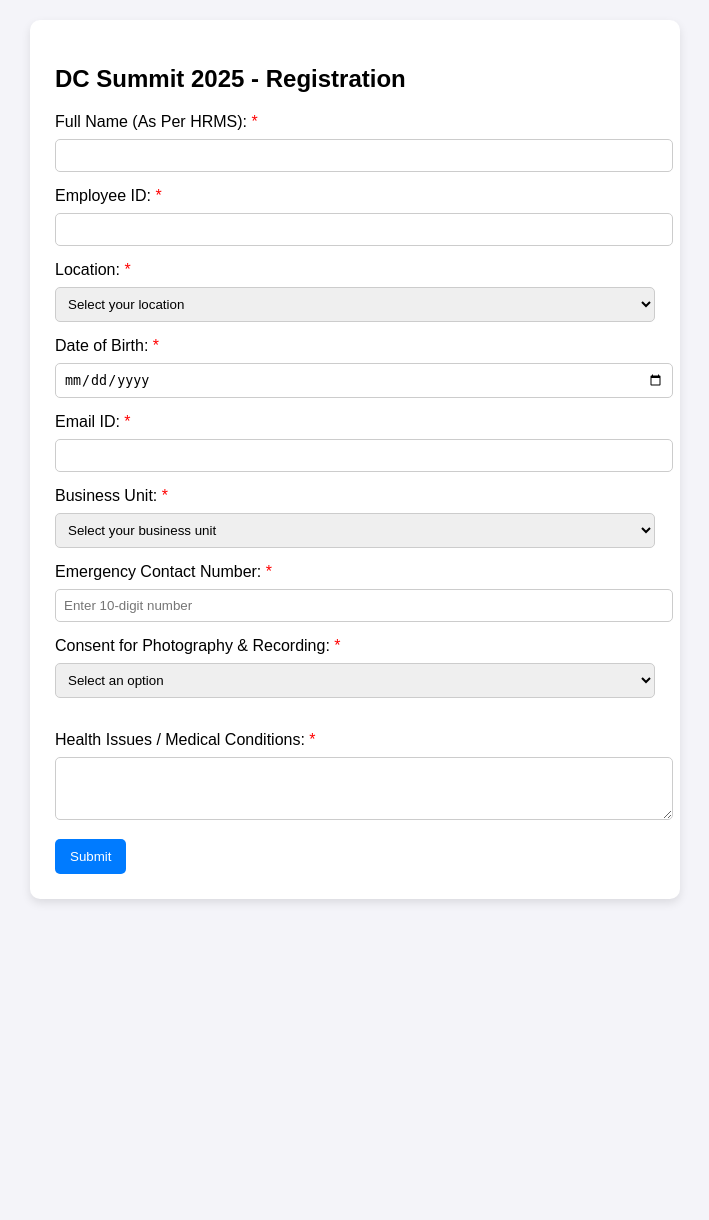
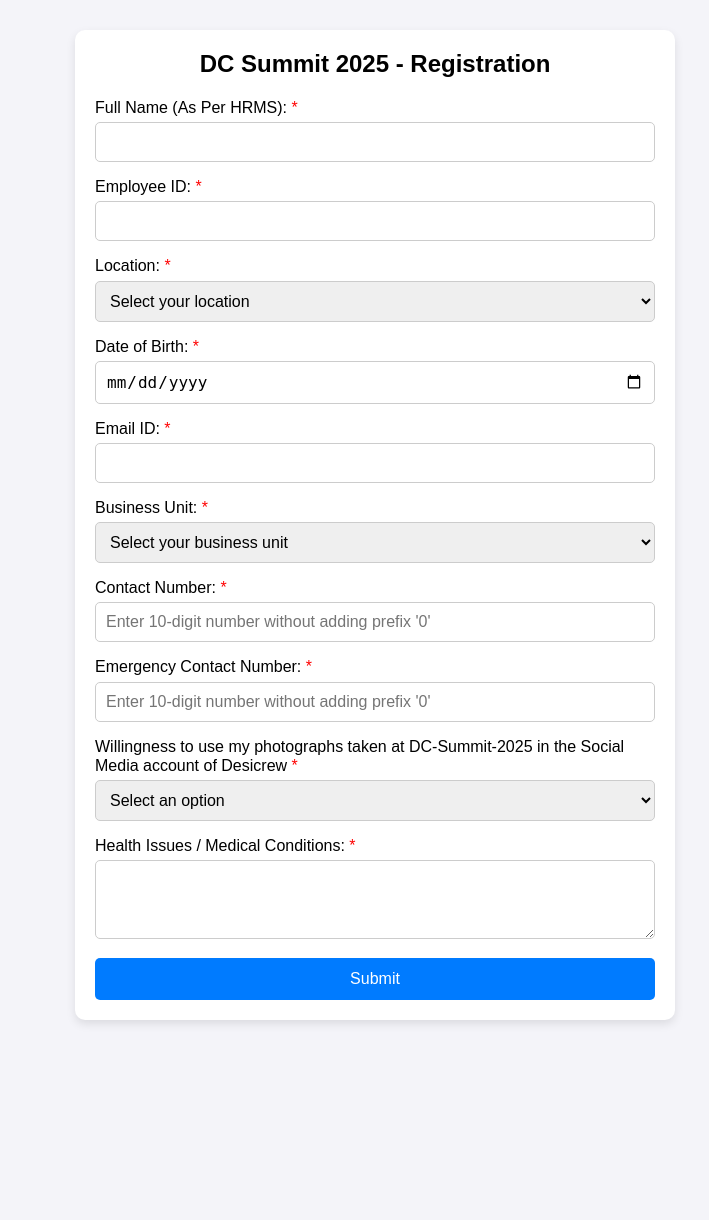
Before and after one commit to whitedevil1233rrffrfrrferf/DCSummit, a Flask app: page / in a window 1280 px wide. Shown: the whole page, without its empty margins (285-994 px from the left). Before the commit the page ends 903 px from the top, so only its background shows below. Run offline with Flask 3, Linux system fonts and the light colour scheme.

Commit message:
contact_number

```diff
--- a/app.py
+++ b/app.py
@@ -33,6 +33,7 @@ class Registration(db.Model):
     email = db.Column(db.String(120), unique=True, nullable=False)
     business_unit = db.Column(db.String(100))
     emergency_contact = db.Column(db.String(20))
+    contact = db.Column(db.String(20), nullable=False)
     consent = db.Column(db.Boolean, default=False)
     medical_conditions = db.Column(db.Text)
 
@@ -59,12 +60,18 @@ def register():
             email = request.form['email']
             business_unit = request.form['business_unit']
             emergency_contact = request.form['emergency_contact']
+            contact = request.form['contact']
             consent = True if request.form.get('consent') == 'yes' else False
             medical_conditions = request.form['medical_conditions']
-            allowed_domains=("accountify.co","qaoncloud.com","desicrew.in")
+            allowed_domains=("accountifi.co","qaoncloud.com","desicrew.in")
             if not any(email.endswith(f"@{domain}") for domain in allowed_domains):
-                flash('Email must belong to accountify.co, qaoncloud.com, or desicrew.in domain.', 'danger')
+                flash('Email must belong to accountifi.co, qaoncloud.com, or desicrew.in domain.', 'danger')
                 return redirect(url_for('register'))
+
+            if contact == emergency_contact:
+                flash('Contact number and emergency contact cannot be the same.', 'danger')
+                return redirect(url_for('register'))
+
             existing_emp = Registration.query.filter_by(emp_id=emp_id).first()
             existing_email = Registration.query.filter_by(email=email).first()
 
@@ -93,6 +100,7 @@ def register():
                 dob=dob,
                 email=email,
                 business_unit=business_unit,
+                contact=contact,
                 emergency_contact=emergency_contact,
                 consent=consent,
                 medical_conditions=medical_conditions
@@ -183,6 +191,7 @@ def issue_id_card(verification_id):
 
 
 with app.app_context():
+
     db.create_all()
 if __name__ == '__main__':
     app.run(debug=True)  # Only used for local testing
--- a/templates/index.html
+++ b/templates/index.html
@@ -2,39 +2,67 @@
 <html lang="en">
   <head>
     <meta charset="UTF-8" />
+    <meta
+      name="viewport"
+      content="width=device-width, initial-scale=1.0, maximum-scale=1.0, user-scalable=yes"
+    />
     <title>DC Summit Internal Registration</title>
     <style>
+      html,
       body {
         font-family: Arial, sans-serif;
         background-color: #f4f4f9;
         margin: 0;
-        padding: 20px;
+        padding: 10px;
+        height: auto;
+        min-height: 150%;
+        width: 100%;
+        overflow-y: scroll;
+        -webkit-overflow-scrolling: touch;
+        position: relative;
       }
       .form-container {
+        width: 100%;
         max-width: 600px;
-        margin: auto;
+        margin: 10px auto 30px auto;
         background: white;
-        padding: 25px;
+        padding: 20px;
         border-radius: 10px;
         box-shadow: 0 4px 10px rgba(0, 0, 0, 0.1);
+        box-sizing: border-box;
+      }
+      h2 {
+        font-size: 1.5rem;
+        text-align: center;
+        margin-top: 0;
+        margin-bottom: 20px;
+      }
+      label {
+        display: block;
+        margin-bottom: 5px;
+
+        line-height: 1.2;
       }
       input,
       textarea,
       select {
         width: 100%;
-        padding: 8px;
-        margin-top: 8px;
+        padding: 10px;
         margin-bottom: 15px;
         border: 1px solid #ccc;
         border-radius: 5px;
+        font-size: 16px; /* Prevents zoom on iOS */
+        box-sizing: border-box;
       }
       button {
         background-color: #007bff;
         color: white;
         border: none;
-        padding: 10px 15px;
+        padding: 12px 15px;
         border-radius: 5px;
         cursor: pointer;
+        width: 100%;
+        font-size: 1rem;
       }
       button:hover {
         background-color: #0056b3;
@@ -42,6 +70,33 @@
       .message {
         text-align: center;
         margin-bottom: 15px;
+        padding: 10px;
+        border-radius: 5px;
+      }
+      @media (max-width: 480px) {
+        body {
+          padding: 5px;
+          -webkit-tap-highlight-color: transparent;
+        }
+        .form-container {
+          padding: 15px;
+          margin-bottom: 50px;
+        }
+        h2 {
+          font-size: 1.3rem;
+        }
+        input,
+        textarea,
+        select {
+          padding: 12px;
+          font-size: 16px;
+          margin-bottom: 20px;
+        }
+        button {
+          padding: 15px;
+          margin-top: 10px;
+          margin-bottom: 20px;
+        }
       }
     </style>
   </head>
@@ -53,7 +108,7 @@
       messages %} {% for category, message in messages %}
       <div
         class="message"
-        style="color: {% if category == 'success' %}green{% else %}red{% endif %};"
+        style="color: {% if category == 'success' %}green{% else %}red{% endif %}; background-color: {% if category == 'success' %}#e8f5e9{% else %}#ffebee{% endif %};"
       >
         {{ message }}
       </div>
@@ -63,7 +118,14 @@
         <label
           >Full Name (As Per HRMS): <span style="color: red">*</span></label
         >
-        <input type="text" name="full_name" required />
+        <input
+          type="text"
+          name="full_name"
+          pattern="[A-Za-z\s]+"
+          title="Only letters and spaces allowed"
+          required
+          oninput="this.value = this.value.replace(/[0-9]/g, '');"
+        />
 
         <label>Employee ID: <span style="color: red">*</span></label>
         <input type="text" name="emp_id" required />
@@ -100,29 +162,39 @@
           <option value="DTOUCH">DTOUCH</option>
           <option value="Others">Others</option>
         </select>
-
+        <label>Contact Number: <span style="color: red">*</span></label>
+        <input
+          type="tel"
+          name="contact"
+          minlength="10"
+          maxlength="10"
+          required
+          placeholder="Enter 10-digit number without adding prefix '0'"
+          oninput="this.value = this.value.replace(/[^0-9]/g, '');"
+        />
         <label
           >Emergency Contact Number: <span style="color: red">*</span></label
         >
         <input
-          type="text"
+          type="tel"
           name="emergency_contact"
           minlength="10"
           maxlength="10"
           required
-          placeholder="Enter 10-digit number"
+          placeholder="Enter 10-digit number without adding prefix '0'"
           oninput="this.value = this.value.replace(/[^0-9]/g, '');"
         />
 
         <label
-          >Consent for Photography & Recording:
+          >Willingness to use my photographs taken at DC-Summit-2025 in the
+          Social Media account of Desicrew
           <span style="color: red">*</span></label
         >
         <select name="consent" required>
           <option value="" disabled selected>Select an option</option>
           <option value="yes">Yes</option>
-          <option value="no">No</option></select
-        ><br /><br />
+          <option value="no">No</option>
+        </select>
 
         <label
           >Health Issues / Medical Conditions:
--- a/templates/registrations.html
+++ b/templates/registrations.html
@@ -50,6 +50,7 @@
           <th>DOB</th>
           <th>Email</th>
           <th>Business Unit</th>
+          <th>Contact</th>
           <th>Emergency Contact</th>
           <th>Consent</th>
           <th>Medical Conditions</th>
@@ -65,6 +66,7 @@
           <td>{{ reg.dob.strftime('%Y-%m-%d') }}</td>
           <td>{{ reg.email }}</td>
           <td>{{ reg.business_unit }}</td>
+          <td>{{ reg.contact }}</td>
           <td>{{ reg.emergency_contact}}</td>
           <td>{{ reg.consent}}</td>
           <td>{{ reg.medical_conditions}}</td>
```
Also changed, not shown: static/qrcodes/26b9e48a-f003-447d-b258-ec536441bcd1.png (added), static/qrcodes/45e4243d-ad5f-4e61-aec2-9bf08f69cb60.png (added), static/qrcodes/57f7f925-408e-4312-9d12-592b0a8f7653.png (added).
